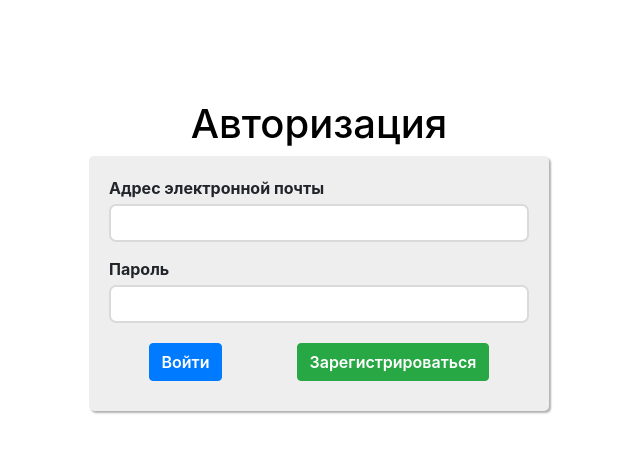
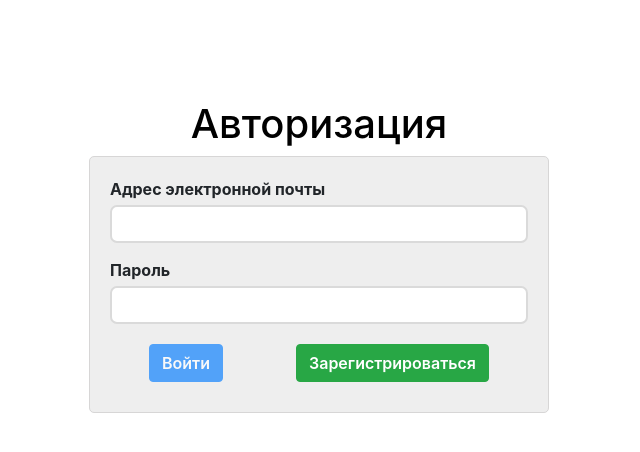
Before and after one commit to amattterasu/SAMS, a React (Create React App) app in the folder client/: page /login in a window 1280 px wide. Shown: the top 452 px of the page, without its empty margins (321-961 px from the left). Built offline with nearby package versions, Linux system fonts and the light colour scheme.

Commit message:
fix validate for form auth

```diff
--- a/client/src/components/Login/Login.jsx
+++ b/client/src/components/Login/Login.jsx
@@ -10,13 +10,9 @@ import {userLoginFetch} from '../../redux/actions/actions';
 import Button from 'react-bootstrap/Button';
 import Input from "../UI/Input";
 
-// const validateEmail = (email) => {
-//     const re = /^(([^<>()\[\]\\.,;:\s@"]+(\.[^<>()\[\]\\.,;:\s@"]+)*)|(".+"))@((\[[0-9]{1,3}\.[0-9]{1,3}\.[0-9]{1,3}\.[0-9]{1,3}\])|(([a-zA-Z\-0-9]+\.)+[a-zA-Z]{2,}))$/;
-//     return re.test(String(email).toLowerCase());
-// }
-
 class Login extends Component {
     state = {
+        isFormValid: false,
         formControls: {
             email: {
                 value: '',
@@ -71,8 +67,8 @@ class Login extends Component {
         //     this.setState({
         //         [e.target.name]: e.target.value
         // });
-    const formControls = { ...this.state.formControls }
-    const control = { ...formControls[controlName] }
+        const formControls = {...this.state.formControls}
+        const control = {...formControls[controlName]}
 
         control.value = e.target.value;
         control.touched = true;
@@ -80,8 +76,15 @@ class Login extends Component {
 
         formControls[controlName] = control;
 
+        let isFormValid = true;
+
+        Object.keys(formControls).forEach(name => {
+            isFormValid = formControls[name].value && isFormValid
+        })
+
         this.setState({
-        formControls
+            formControls,
+            isFormValid
         })
         //console.log(e.target.value)
     }
@@ -130,7 +133,9 @@ class Login extends Component {
                         <div className={classes.buttons}>
                             <Button className={`${classes.btnSuccess} ${classes.btns}`}
                                     variant='primary'
-                                   onClick={this.loginHandler}>Войти</Button>
+                                    onClick={this.loginHandler}
+                                    disabled={!this.state.isFormValid}>Войти</Button>
+
                             <Link to={'/signup'}>
                                 <Button
                                     className={`${classes.btns}`}
@@ -139,7 +144,6 @@ class Login extends Component {
                                 >Зарегистрироваться</Button>
                             </Link>
                         </div>
-
                     </form>
                 </div>
             </div>
--- a/client/src/components/Login/Login.module.css
+++ b/client/src/components/Login/Login.module.css
@@ -20,9 +20,10 @@
 
 .LoginForm {
     background: #eee;
-    box-shadow: 2px 2px 2px rgba(0, 0, 0, .3);
+    //box-shadow: 2px 2px 2px rgba(0, 0, 0, .3);
     padding: 20px;
     border-radius: 5px;
+    border: 1px solid #d7d6d6;
 }
 
 .buttons {
```
Lines whose indentation alone changed are shown as unchanged.
